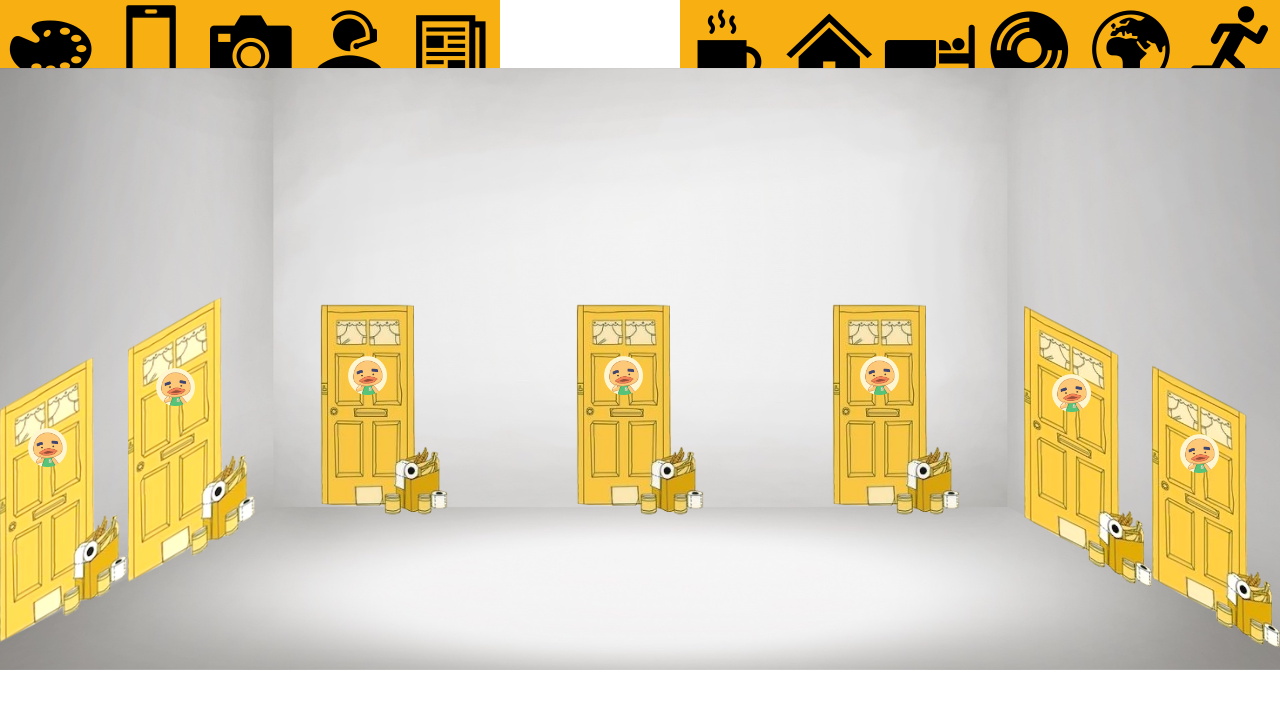
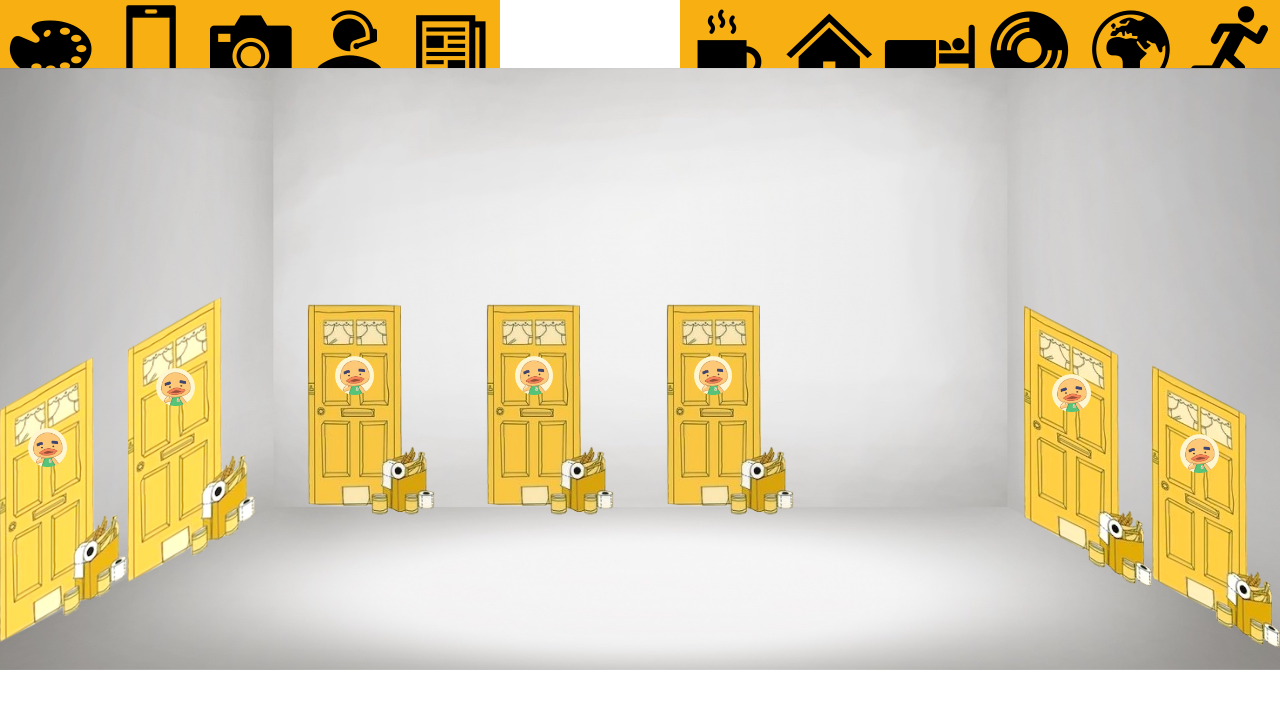
Before and after one commit to fannyho0923/seven, a Vue app in the folder cm-project/: page /publicArea in a window 1280 px wide. Shown: the top 708 px of the page. Built offline with nearby package versions, Linux system fonts and the light colour scheme.

Commit message:
移動門的位置

```diff
--- a/cm-project/src/components/Room.vue
+++ b/cm-project/src/components/Room.vue
@@ -60,15 +60,15 @@ export default {
   top: 38%;
 }
 .door3 {
-  left: 25%;
+  left: 24%;
   top: 39%;
 }
 .door4 {
-  left: 45%;
+  left: 38%;
   top: 39%;
 }
 .door5 {
-  left: 65%;
+  left: 52%;
   top: 39%;
 }
 .door6 {
```
